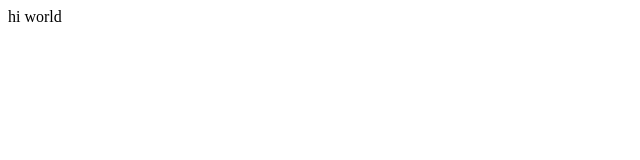
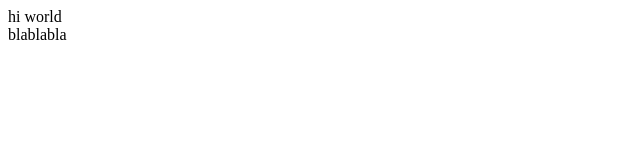
Before and after one commit to luthfimauludy/vue3-basic, a Vue app: page / in a window 1280 px wide. Shown: the top 160 px of the page, without its empty margins (0-640 px from the left). Built offline with nearby package versions, Linux system fonts and the light colour scheme; the HTML template or start-up script is replaced by a standard one.

Commit message:
menampilkan sebuah variable ke dalam tamplate

```diff
--- a/src/App.vue
+++ b/src/App.vue
@@ -1,5 +1,7 @@
 <template>
     <div>{{message}}</div>
+
+    <span :title="message">blablabla</span>
 </template>
 
 <script>
```
